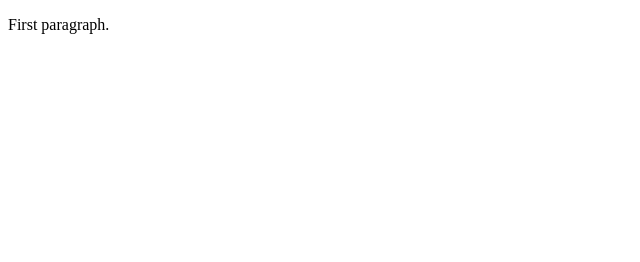
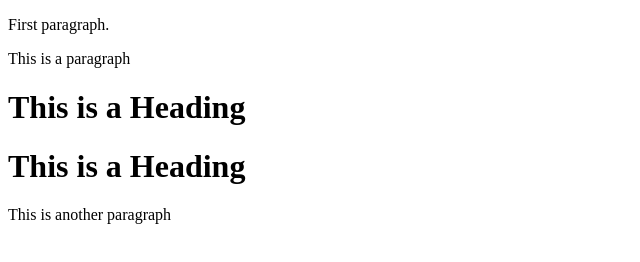
Before and after one commit to toyyibhub/git-learning, a plain HTML site: page index.html in a window 1280 px wide. Shown: the whole page, without its empty margins (0-640 px from the left). Drawn offline with Linux system fonts and the light colour scheme.

Commit message:
Update index.html

```diff
--- a/index.html
+++ b/index.html
@@ -5,5 +5,9 @@
 </head>
 <body>
     <p>First paragraph.</p>
+    <p>This is a paragraph</p>
+    <h1>This is a Heading</h1>
+    <h1>This is a Heading</h1>
+    <p>This is another paragraph</p>
 </body>
 </html>
```
